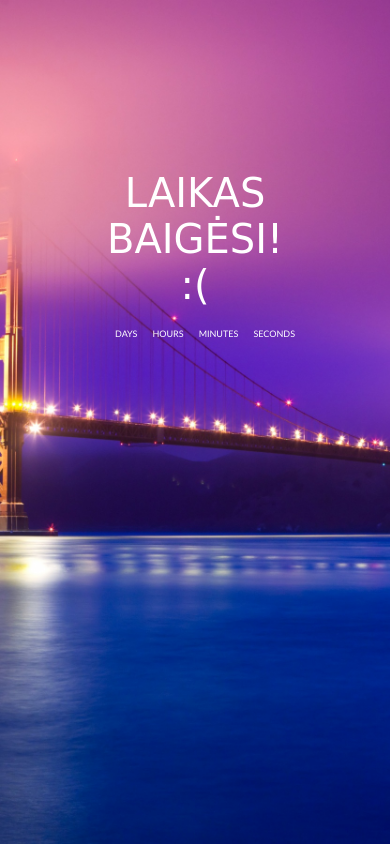
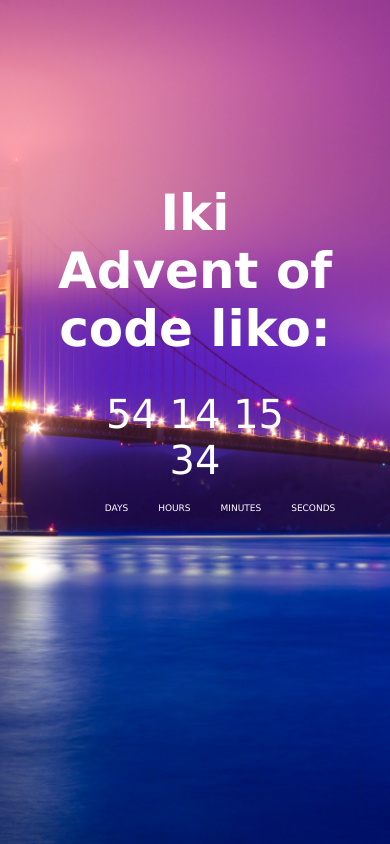
Before and after one commit to simonasablinaite/05-caming-soon-clock, a website: page index.html in a window 390 px wide. Drawn offline with Linux system fonts and the light colour scheme; a web font is replaced by a local one.

Commit message:
Changed the time until Advent of code & fixed style mistakes

```diff
--- a/css/clock.css
+++ b/css/clock.css
@@ -1,3 +1,8 @@
+body {
+  font-family: "Lucida Sans", "Lucida Sans Regular", "Lucida Grande",
+    "Lucida Sans Unicode", Geneva, Verdana, sans-serif;
+}
+
 .bg-img {
   background-image: url(../img/golden-gate-bridge-san-francisco-california-scenic-pink-sky-2880x1800-3215.jpg);
   background-position: center;
@@ -7,60 +12,60 @@
 }
 
 #time {
-   font-family: 'Akaya Telivigala', cursive;
-   font-size: 90px;
+  /* font-family: "Akaya Telivigala", cursive; */
+  font-size: 70px;
   color: #fff;
   align-items: center;
   text-align: center;
   margin: 20px;
 }
 
-.clock>ul {
+.clock h1 {
+  color: #fff;
+  font-size: 50px;
+}
+
+.clock > ul {
   display: flex;
-   gap: 70px;
-   font-family: 'Gill Sans', 'Gill Sans MT', Calibri, 'Trebuchet MS', sans-serif;
+  gap: 78px;
+  /* font-family: "Gill Sans", "Gill Sans MT", Calibri, "Trebuchet MS", sans-serif; */
   color: #fff;
   text-transform: uppercase;
   font-size: 10px;
   margin: auto;
   list-style-type: none;
-   margin: 0 22px;
+  margin-left: 70px;
 }
 
-.clock>li {
+.clock > li {
   padding: 0 25px;
-   font-family: 'Gill Sans', 'Gill Sans MT', Calibri, 'Trebuchet MS', sans-serif;
+  /* font-family: "Gill Sans", "Gill Sans MT", Calibri, "Trebuchet MS", sans-serif; */
   font-weight: 800;
 }
 
-
 @media (max-width: 700px) {
   #time {
-      font-size: 70px;
+    font-size: 50px;
   }
 
-   .clock>ul {
-      gap: 55px;
-      margin-left: 0;
+  .clock > ul {
+    gap: 42px;
+    margin-left: 76;
   }
 
-   .clock>li {
+  .clock > li {
     padding: 0;
     margin: 0 20px 0 0;
   }
 }
 
 @media (max-width: 600px) {
-   #time {
-      font-size: 50px;
+  .clock > ul {
+    gap: 40px;
+    margin-left: 30;
   }
 
-   .clock>ul {
-      gap: 25px;
-      margin: 0;
-   }
-
-   .clock>li {
+  .clock > li {
     margin: 0;
   }
 
@@ -69,12 +74,13 @@
       font-size: 40px;
     }
 
-      .clock>ul {
+    .clock > ul {
       font-size: 9px;
-         margin-right: 20px;
-         gap: 15px;
+      margin-left: 10px;
+      gap: 30px;
     }
   }
 }
 
-@media (max-width: 390px) {}
+@media (max-width: 390px) {
+}
--- a/index.html
+++ b/index.html
@@ -31,6 +31,7 @@
    <div class="container bg-img">
       <div class="row">
          <div class="clock">
+            <h1>Iki Advent of code liko:</h1>
             <div id="time"></div>
             <ul>
                <li>days</li>
--- a/js/clock.js
+++ b/js/clock.js
@@ -1,4 +1,4 @@
-const countDownDate = new Date("Dec 23, 2022 12:00:00").getTime();
+const countDownDate = new Date("Dec 24, 2024 00:00:00").getTime();
 const format = (n) => (n < 10 ? "0" + n : n);
 
 const x = setInterval(function () {
```
Lines whose indentation alone changed are shown as unchanged.
